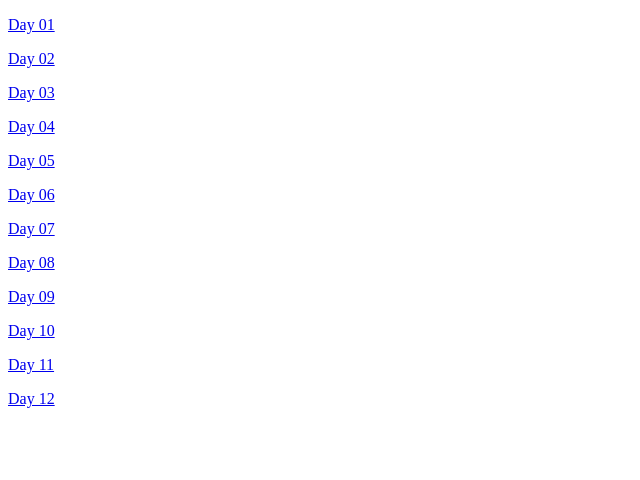
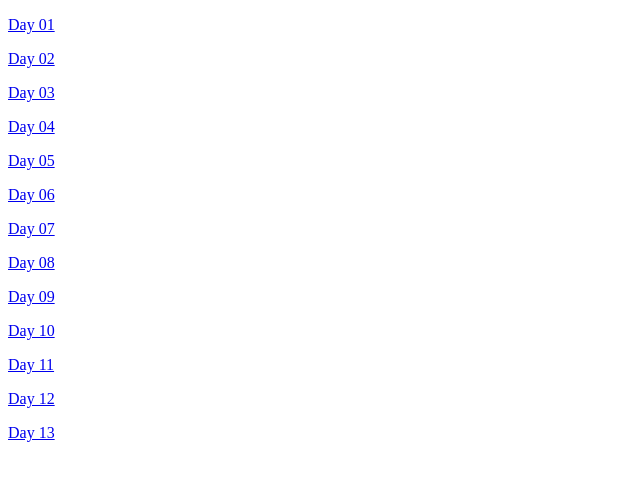
Before and after one commit to X-itachi-X/100DaysOfCode, a plain HTML site: page index.html in a window 1280 px wide. Shown: the full height of the page, 0-640 px from the left. Drawn offline with Linux system fonts and the light colour scheme.

Commit message:
Aug 13, 2023, 12:16 PM

```diff
--- a/index.html
+++ b/index.html
@@ -20,6 +20,7 @@
         <p><a href="day10/index.html">Day 10</a></p>
         <p><a href="day11/index.html">Day 11</a></p>
         <p><a href="day12/index.html">Day 12</a></p>
+        <p><a href="day13/index.html">Day 13</a></p>
     </main>
     <footer></footer>
 </body>
```
